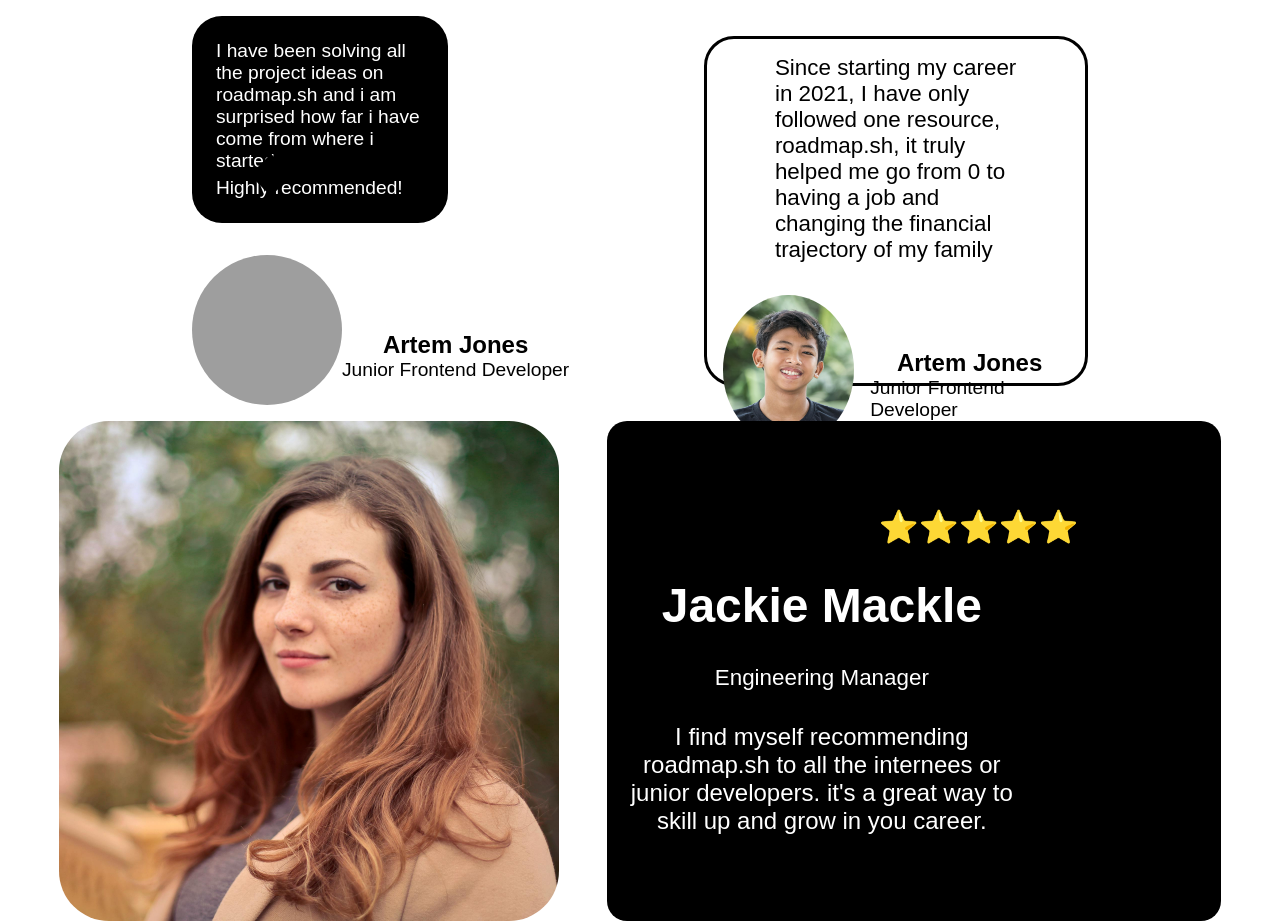
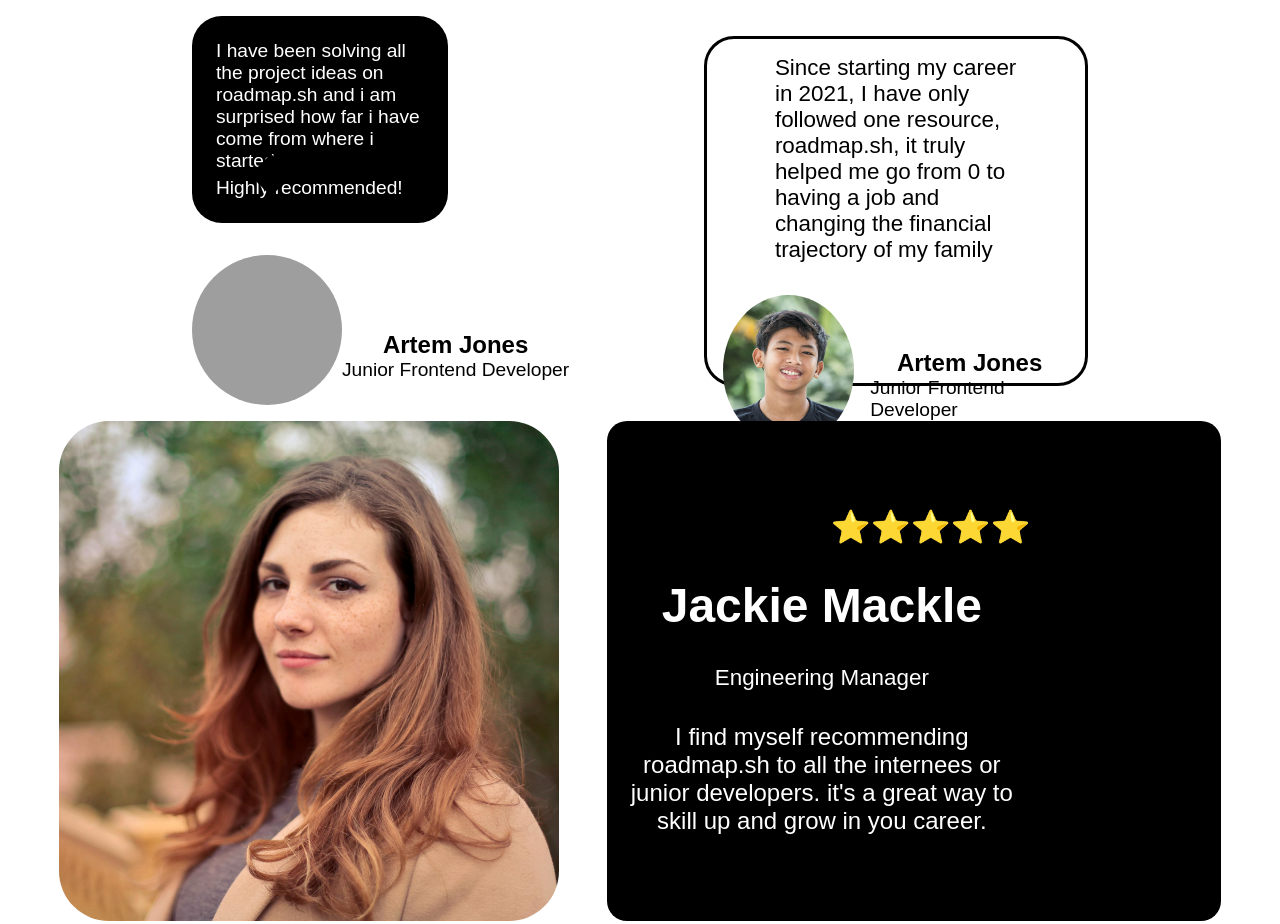
Before and after one commit to Tiagodev17/Roadmap-projects, a plain HTML site: page Testimonial Cards/index.html in a window 1280 px wide. Shown: the top 924 px of the page. Drawn offline with Linux system fonts and the light colour scheme; grey boxes are pictures that could not be loaded.

Commit message:
Update style.css

```diff
--- a/Testimonial Cards/style.css
+++ b/Testimonial Cards/style.css
@@ -145,7 +145,7 @@ h1{
 }
 span{
     font-size: 2rem;
-    padding: 0 16rem;
+    padding: 0 13rem;
 }
 footer{
     display: flex;
```
